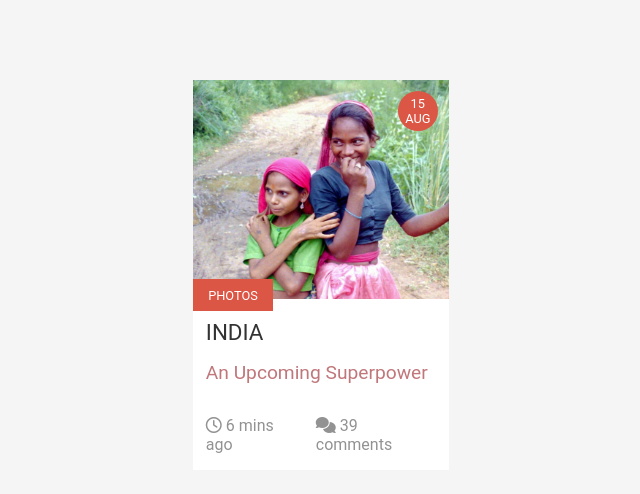
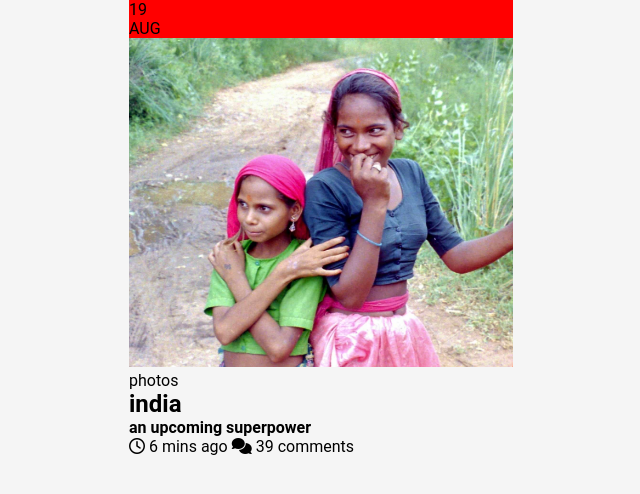
Before and after one commit to html-css-nicode/HC-07-Animated_Card, a plain HTML site: page index.html in a window 1280 px wide. Shown: the whole page, without its empty margins (319-959 px from the left). Drawn offline with Linux system fonts and the light colour scheme; a web font is replaced by a local one.

Commit message:
From scratch

```diff
--- a/assets/scss/nistyle.scss
+++ b/assets/scss/nistyle.scss
@@ -21,97 +21,20 @@ body {
 // HEADER
 
 // MAIN
+
 .card {
-  max-width: 20vw;
-  background: #fff;
-  margin-top: 10vh;
-  .cardTop {
-    position: relative;
-    .dateRounded {
-      background: rgba(220, 86, 69, 1);
-      width: 5vh;
-      height: 5vh;
-      display: flex;
-      justify-content: center;
-      align-items: center;
-      border-radius: 50%;
-      text-align: center;
-      color: #fff;
-      font-size: 0.8em;
-      position: absolute;
-      top: 5%;
-      left: 80%;
-    .cardImg {
-        display: flex;
-        flex-direction: column;
-        text-align: left;
-        text-align: left;
-      }
-    }
-  }
-  .cardBottom {
-    position: relative;
-    .photoText {
-      background: rgba(220, 86, 69, 1);
-      width: 10vh;
-      height: 4vh;
-      display: flex;
-      justify-content: center;
-      align-items: center;
-      text-align: center;
-      color: #fff;
-      font-size: 0.8em;
-      position: absolute;
-      top: -3vh;
-      left: 0;
-      text-transform: uppercase;
-    }
-    .cardCountry {
-      display: flex;
-      flex-direction: column;
-      padding: 2vh 1vw;
-      text-align: left;
-      text-transform: uppercase;
-      color: rgba(51, 51, 51, 1);
-      font-size: 1.4rem;
-    }
-    .cardTeasing {
-      display: flex;
-      flex-direction: column;
-      padding-left: 1vw;
-      margin-bottom: 1vh;
-      text-align: left;
-      text-transform: capitalize;
-      color: rgba(192, 119, 123, 1);
-      font-size: 1.2rem;
-    }
-    .cardInfo {
-      display: flex;
-      flex-direction: row;
-      justify-content: flex-start;
-      padding: 3vh 1vw;
-      padding-bottom: 2vh;
-      color: rgba(146, 146, 146, 1);
-    }
-    .cardCommentCounter {
-      padding-left: 1vw;
-    }
-  }
+  background: red;
+  width: 30vw;
+  height: 20vh;
 }
 
-// ! Why is nesting in .cardImg not working ?
+.cardImg {
+
+}
+
 img {
   width: 100%;
-  max-height: auto;
+  height: 100%;
 }
 
-
-
-
-
-
-
-
-
-
 // FOOTER
--- a/index.html
+++ b/index.html
@@ -17,40 +17,35 @@
 </head>
   <body>
     <!-- HEADER -->
-
-
     <!-- MAIN -->
     <section class="card">
-      <div class="cardTop">
-        <article class="dateRounded">
-          15</br>AUG
-        </article>
-        <article class="cardImg">
+      <article class="cardTop">
+        <div class="dateRounded">
+          <p>
+            19
+          </p>
+          <p>
+            AUG
+          </p>
+        </div>
+        <div class="cardImg">
           <img src="/assets/img/india-people-350-300.png" alt="Indian People">
-        </article>
-      </div>
-      <div class="cardBottom">
-        <article class="photoText">
+        </div>
+        <div>
           photos
-        </article>
-        <article class="cardCountry">
+        </div>
+      <article class="cardMain">
+        <h2>
           india
-        </article>
-        <article class="cardTeasing">
-            an upcoming superpower
-        </article>
-        <article class="cardInfo">
-          <div class="card-timeSinceSend">
-            <i class="far fa-clock"></i>&nbsp;6 mins ago
-          </div>
-          <div class="cardCommentCounter">
-            <i class="fas fa-comments"></i>&nbsp;39 comments
-          </div>
-        </article>
-      </div>
+        </h2>
+        <h1>
+          an upcoming superpower
+        </h1>
+      <article class="cardBottom">
+          <i class="far fa-clock"></i>&nbsp;6 mins ago
+          <i class="fas fa-comments"></i>&nbsp;39 comments
+      </article>
     </section>
-
     <!-- FOOTER -->
-
   </body>
 </html>
```
Also changed, not shown: assets/css/nistyle.css, 1 other file.
